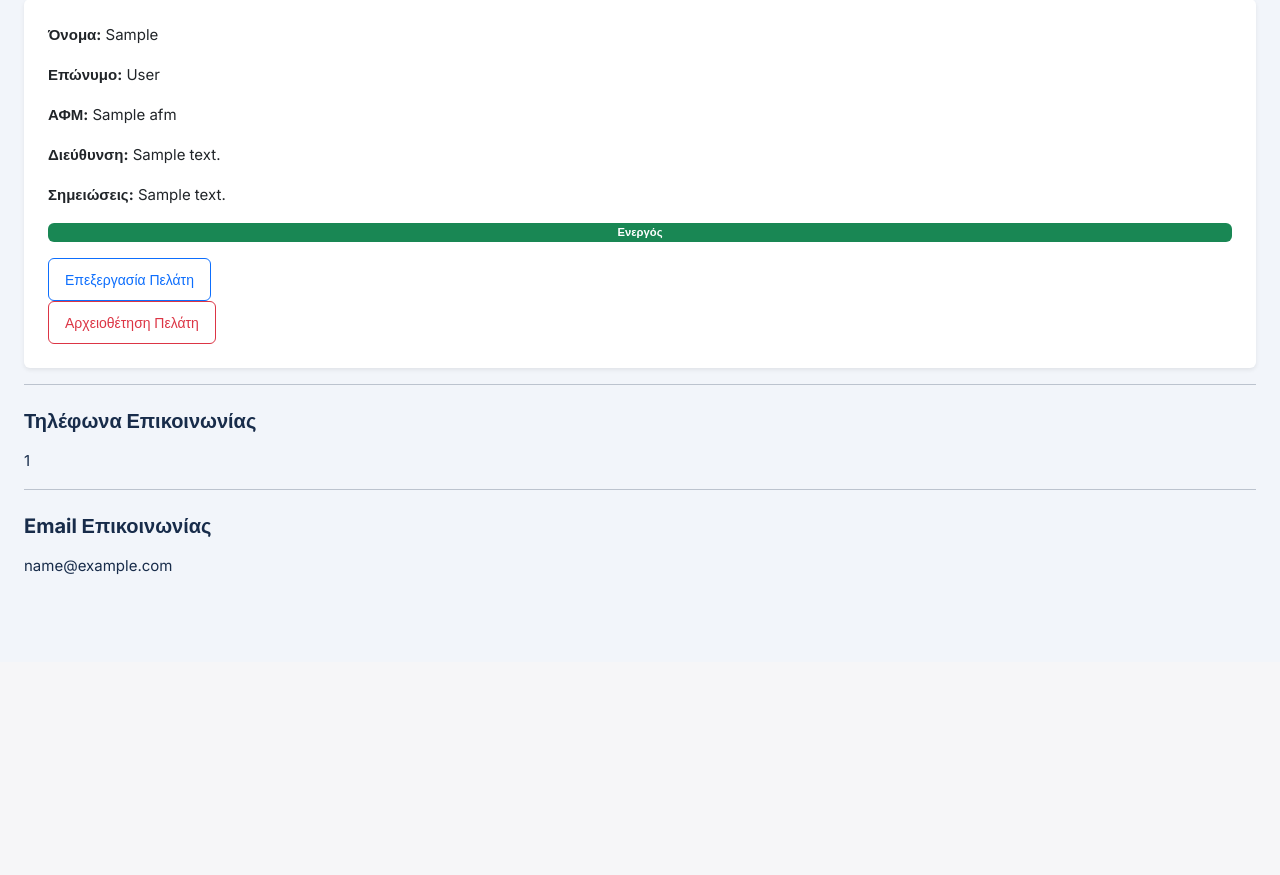
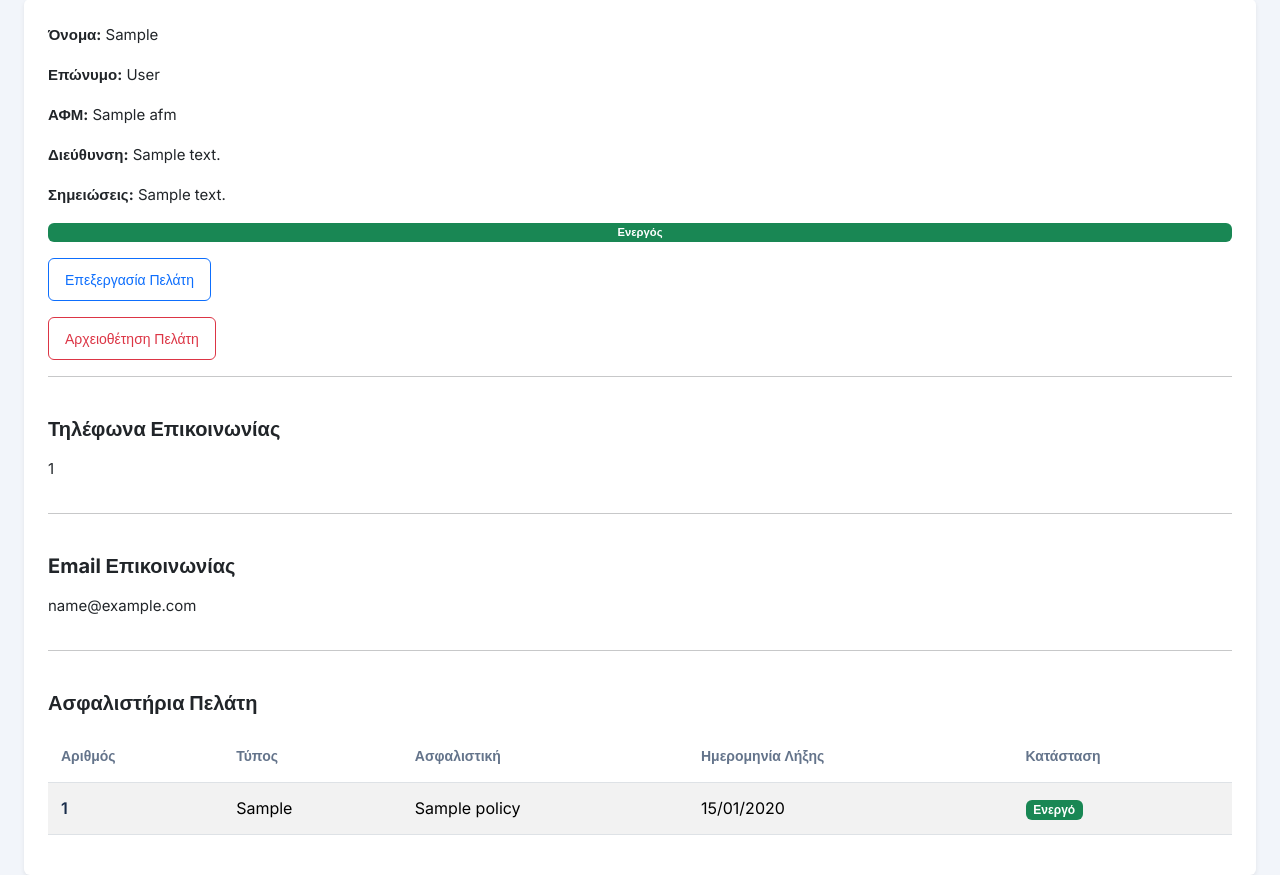
Before and after one commit to georniko11/insurance-management-system, a Flask app: template app/templates/customer_detail.html in a window 1280 px wide. Shown: the part 138-1013 px from the top of the page. Before the commit the page ends 713 px from the top, so only its background shows below. Run offline with Flask 3, Linux system fonts and the light colour scheme; the template is opened without the code that fills it: most values are stand-ins (such as "Sample title", 1, 10 or a date in 2020); some libraries are stand-ins or nearby versions.

Commit message:
feat: display customer policies in customer detail

```diff
--- a/app/templates/customer_detail.html
+++ b/app/templates/customer_detail.html
@@ -29,16 +29,19 @@
                 Επεξεργασία Πελάτη
             </a>
         </div>
+
 {% if archive_warning %}
 
+    <div class="alert alert-warning mt-3">
         <p>
             Ο πελάτης έχει {{ active_count }} ενεργά ή μελλοντικά ασφαλιστήρια
             και {{ pending_count }} εκκρεμείς ανανεώσεις.
         </p>
-<p>
+        <p class="mb-0">
             Η αρχειοθέτηση δεν ακυρώνει τα ασφαλιστήρια
             ούτε ολοκληρώνει τις ανανεώσεις.
         </p>
+    </div>
 
     <form
         method="POST"
@@ -52,17 +55,20 @@
             Επιβεβαίωση αρχειοθέτησης
         </button>
 
-            <a href="{{ url_for('customers.customer_detail', customer_id=customer['customer_id']) }}"
-               class="btn btn-secondary">
+        <a
+            href="{{ url_for('customers.customer_detail', customer_id=customer['customer_id']) }}"
+            class="btn btn-secondary"
+        >
             Ακύρωση
         </a>
     </form>
-    </div>
-{% endif %}
+
+{% else %}
+
     <form
         method="POST"
         action="{{ url_for('customers.archive_customer_route', customer_id=customer['customer_id']) }}"
-
+        class="mt-3"
     >
         <input type="hidden" name="csrf_token" value="{{ csrf_token() }}">
 
@@ -71,7 +77,9 @@
         </button>
     </form>
 
-        </div>
+{% endif %}
+
+
 
     {% else %}
 
@@ -130,6 +138,77 @@
         </p>
     {% endif %}
 
+
+<hr>
+
+<h5 class="fw-bold mt-4 mb-3">Ασφαλιστήρια Πελάτη</h5>
+
+{% if policies %}
+
+    <div class="table-responsive">
+        <table class="table table-striped align-middle">
+            <thead>
+                <tr>
+                    <th>Αριθμός</th>
+                    <th>Τύπος</th>
+                    <th>Ασφαλιστική</th>
+                    <th>Ημερομηνία Λήξης</th>
+                    <th>Κατάσταση</th>
+                </tr>
+            </thead>
+
+            <tbody>
+                {% for policy in policies %}
+                    <tr>
+                        <td>
+                            <a href="{{ url_for('policies.policy_detail', policy_id=policy['policy_id']) }}">
+                                {{ policy["policy_number"] }}
+                            </a>
+                        </td>
+
+                        <td>
+    {% if policy["policy_type"] == "motor" %}
+        Όχημα
+    {% elif policy["policy_type"] == "home" %}
+        Κατοικία
+    {% elif policy["policy_type"] == "health" %}
+        Υγεία
+    {% else %}
+        {{ policy["policy_type"] }}
+    {% endif %}
+</td>
+                        <td>{{ policy["insurer_name"] }}</td>
+                        <td>{{ policy["end_date"].strftime("%d/%m/%Y") }}</td>
+                        <td>
+    {% if policy["status"] == "active" %}
+        <span class="badge bg-success">Ενεργό</span>
+    {% elif policy["status"] == "expired" %}
+        <span class="badge bg-danger">Ληγμένο</span>
+    {% elif policy["status"] == "renewed" %}
+        <span class="badge bg-info text-dark">Ανανεωμένο</span>
+    {% elif policy["status"] == "future" %}
+        <span class="badge bg-warning text-dark">Μελλοντικό</span>
+    {% elif policy["status"] == "cancelled" %}
+        <span class="badge bg-secondary">Ακυρωμένο</span>
+    {% else %}
+        <span class="badge bg-light text-dark">Άγνωστο</span>
+    {% endif %}
+</td>
+                    </tr>
+                {% endfor %}
+            </tbody>
+        </table>
+    </div>
+
+{% else %}
+
+    <p class="text-secondary">
+        Δεν υπάρχουν καταχωρημένα ασφαλιστήρια για αυτόν τον πελάτη.
+    </p>
+
+{% endif %}
+
+
 </div>
 
 {% endblock %}
```
Also changed, not shown: app/customers/routes.py (+7 -3 lines), app/policies/queries.py (+30 -0 lines). Lines whose indentation alone changed are shown as unchanged.
